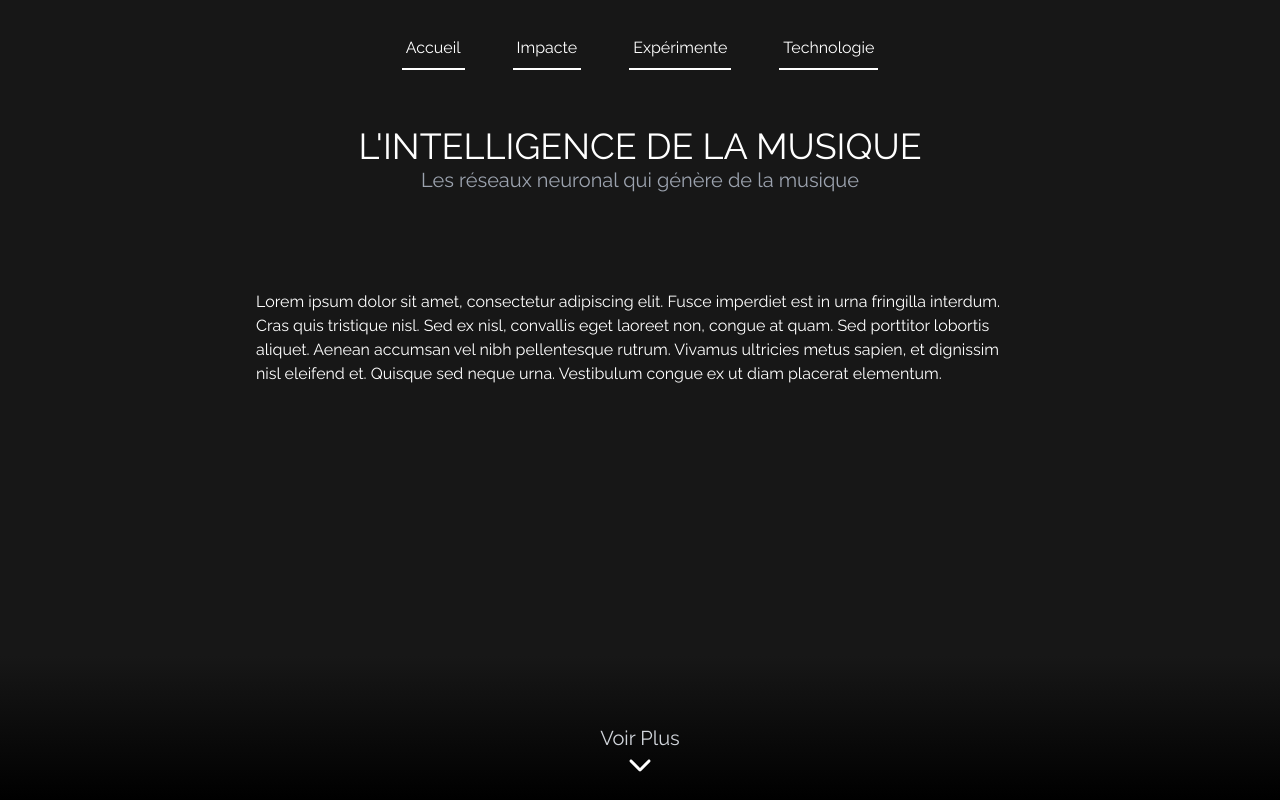
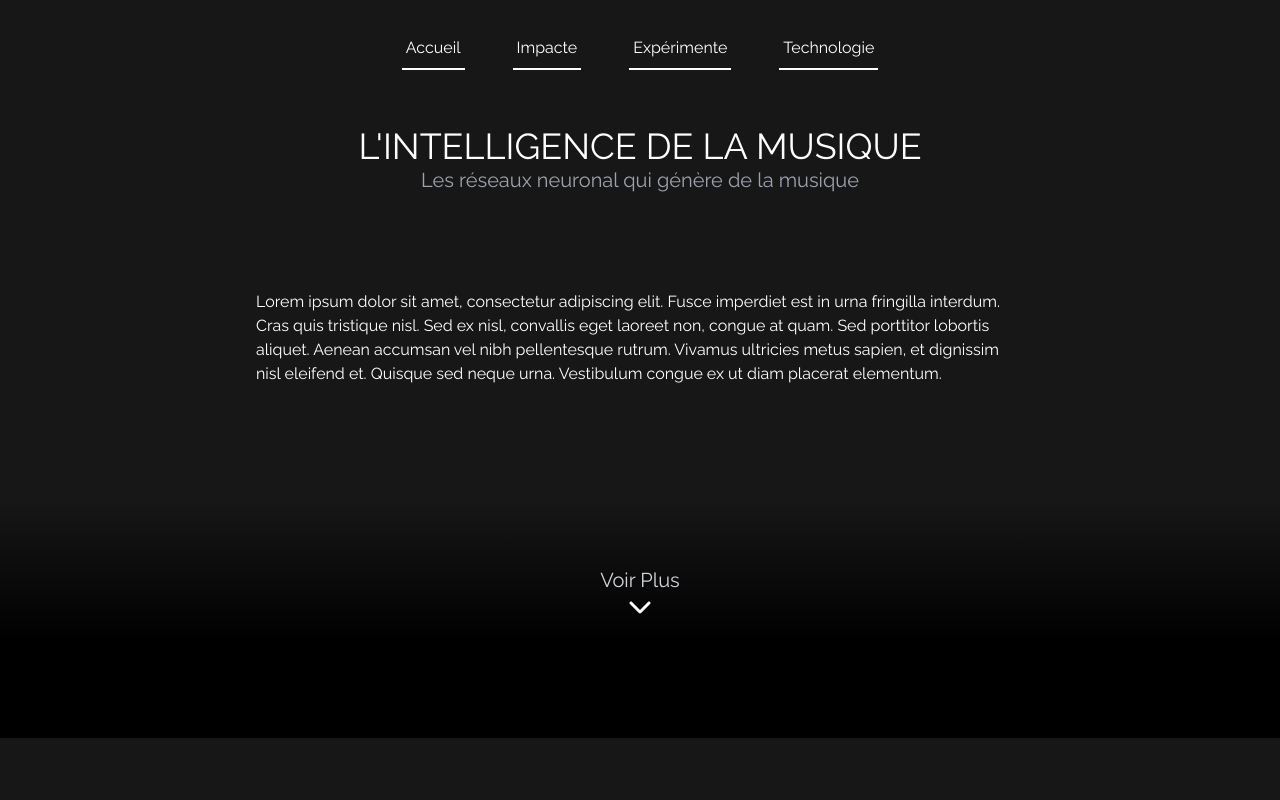
Before and after one commit to TylerStAmour/aimusic, a React (Vite) app: page / in a window 1280 px wide. Built offline with nearby package versions, Linux system fonts and the light colour scheme.

Commit message:
Fixed background particles

```diff
--- a/src/components/Navigation.tsx
+++ b/src/components/Navigation.tsx
@@ -1,4 +1,5 @@
 import './elements.css';
+import {tsParticles} from "tsparticles-engine";
 
 export default () => (
     <div className={"flex justify-center mb-14 text-white"}>
--- a/src/components/Particles.tsx
+++ b/src/components/Particles.tsx
@@ -1,5 +1,5 @@
 import Particles from "react-tsparticles";
-import { useCallback } from "react";
+import React, { RefObject, useCallback } from "react";
 import { loadFull } from "tsparticles";
 import { Engine } from "tsparticles-engine";
 
@@ -10,10 +10,14 @@ export default () => {
 
     return (
         <Particles
-            id={"tsparticles"}
             init={particlesInit}
             options={{
-                fpsLimit: 120,
+                fpsLimit: 60,
+                detectRetina: true,
+                fullScreen: {
+                    enable: true,
+                    zIndex: 1,
+                },
                 particles: {
                     color: {
                         value: "#9932CCFF",
@@ -25,25 +29,22 @@ export default () => {
                         direction: "top",
                         enable: true,
                         random: true,
-                        speed: 2,
+                        speed: 1.5,
                         straight: true,
-                    },
-                    number: {
-                        density: {
-                            enable: true,
-                            area: 800,
-                        },
                     },
                     opacity: {
                         value: 0.4,
                     },
-                    shape: {
-                        type: "star",
+                    links: {
+                        enable: true,
+                        distance: 125,
+                        color: "#9932CCFF",
+                        opacity: 0.75,
                     },
                     size: {
                         value: {
                             min: 1,
-                            max: 2,
+                            max: 3,
                         },
                     },
                 },
--- a/src/components/elements.css
+++ b/src/components/elements.css
@@ -2,6 +2,7 @@
     padding: 0.25rem 0.25rem 0.5rem;
     border-bottom: 2px solid white;
     margin: 0rem 1.5rem 0rem 1.5rem;
+    z-index: 2;
     transition: 0.45s
 }
 
--- a/src/index.tsx
+++ b/src/index.tsx
@@ -11,7 +11,7 @@ import "@fontsource/raleway";
 
 ReactDOM.createRoot(document.getElementById('root')!).render(
     <ParallaxProvider>
-        <Container className={"h-screen flex flex-col overflow-x-hidden bg-neutral-900"}>
+        <Container className={"h-screen bg-neutral-900"}>
             <Navigation />
             <BrowserRouter>
                 <Routes>
--- a/src/pages/Home.tsx
+++ b/src/pages/Home.tsx
@@ -1,32 +1,31 @@
 import { FontAwesomeIcon } from "@fortawesome/react-fontawesome";
 import { faChevronDown } from "@fortawesome/free-solid-svg-icons"
 import Particles from "../components/Particles";
-import { Parallax, useParallax } from "react-scroll-parallax";
 
 export default () => {
 
     return (
-        <div className={"flex flex-col grow"}>
-            <div className={"flex flex-col grow w-full shrink-0"}>
+        <div>
+            <div>
+                <Particles />
                 <div>
-                    <Particles/>
                     <div className={"flex flex-col items-center"}>
-                        <p className={"text-4xl text-white"}>
+                        <p className={"text-4xl z-10 text-white"}>
                             L'INTELLIGENCE DE LA MUSIQUE
                         </p>
-                        <p className={"text-xl text-gray-400"}>
+                        <p className={"text-xl z-10 text-gray-400"}>
                             Les réseaux neuronal qui génère de la musique
                         </p>
                     </div>
                 </div>
                 <div className={"flex flex-col mt-24 2xl:mt-36 items-center text-white"}>
-                    <p style={{ maxWidth: "48rem" }}>
+                    <p className={"max-w-3xl z-10"}>
                         Lorem ipsum dolor sit amet, consectetur adipiscing elit. Fusce imperdiet est in urna fringilla interdum. Cras quis tristique nisl. Sed ex nisl, convallis eget laoreet non, congue at quam. Sed porttitor lobortis aliquet. Aenean accumsan vel nibh pellentesque rutrum. Vivamus ultricies metus sapien, et dignissim nisl eleifend et. Quisque sed neque urna. Vestibulum congue ex ut diam placerat elementum.
                     </p>
                 </div>
-                <div className={"flex flex-row justify-center items-end grow text-white"}>
-                    <div className={"flex flex-col"}>
-                        <div className={"flex justify-center items-end bg-gradient-to-b from-neutral-900 to-black h-36 w-screen"}>
+                <div className={"flex flex-row justify-center items-end grow text-white mt-28"}>
+                    <div className={"flex grow flex-col"}>
+                        <div className={"flex justify-center items-end bg-gradient-to-b from-neutral-900 to-black h-36"}>
                             <div className={"flex justify-center mb-6"}>
                                 <a href={""} className={"flex flex-col items-center hover:opacity-75 hover:text-secondary hover:-translate-y-0.5 transition ease-in duration-100"}>
                                     <p className={"text-xl !text-gray-300"}>
@@ -43,6 +42,9 @@ export default () => {
                     </div>
                 </div>
             </div>
+            <div className={"relative z-10"}>
+                <div className={"h-24 bg-black"}/>
+            </div>
         </div>
     )
 }
```
